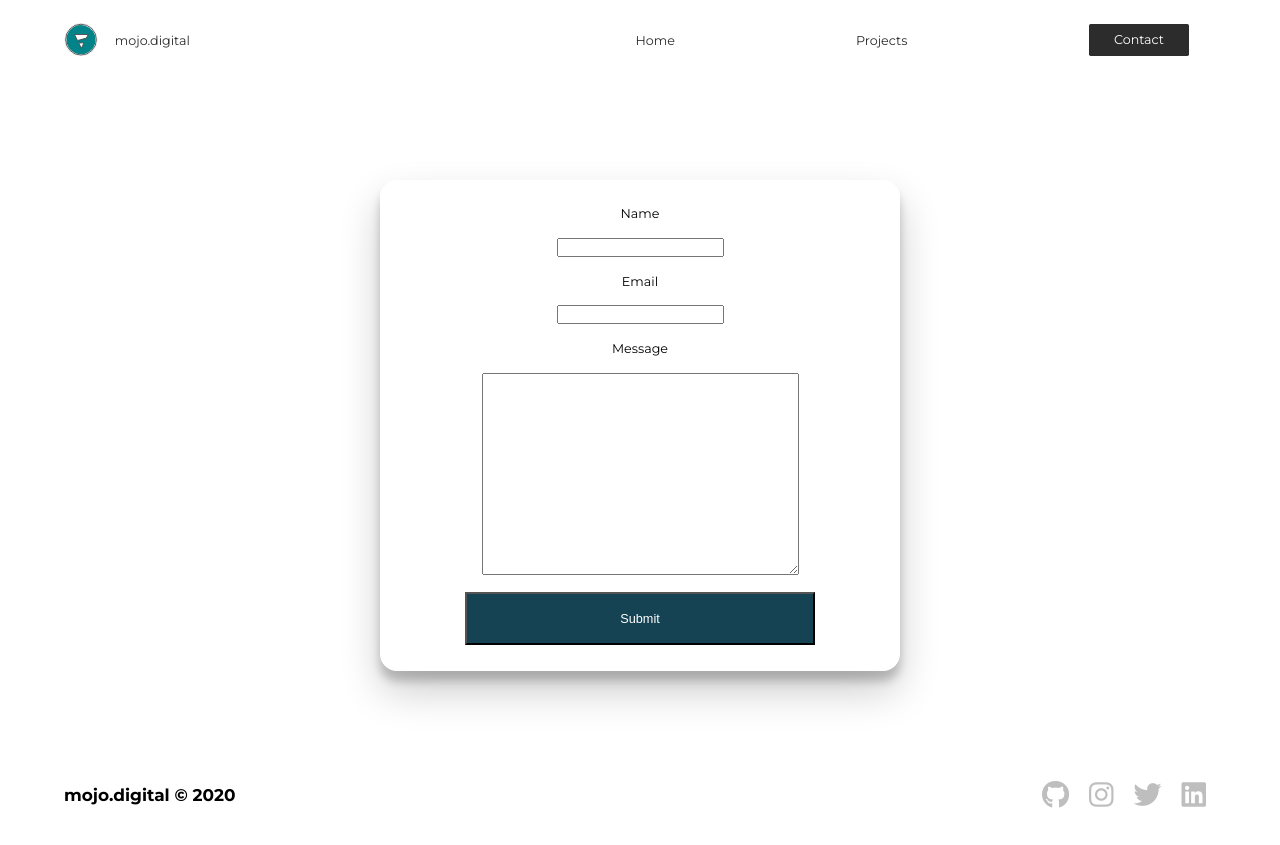
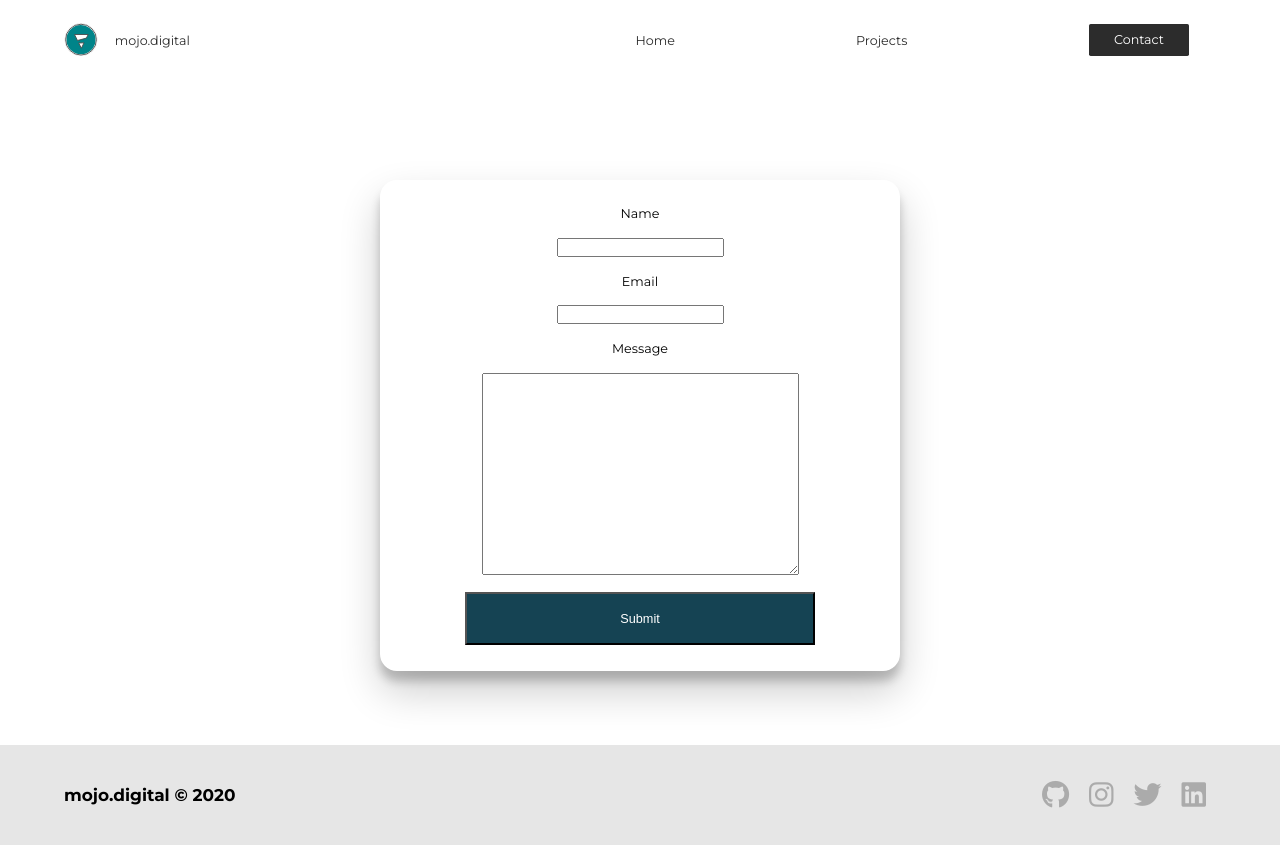
Before and after one commit to mostmojo/folio, a plain HTML site: page contact/index.html in a window 1280 px wide. Drawn offline with Linux system fonts and the light colour scheme.

Commit message:
Chang footer

```diff
--- a/styles/_footer.scss
+++ b/styles/_footer.scss
@@ -1,5 +1,5 @@
 footer {
-	background: white;
+	background: rgb(230, 230, 230);
 	min-height: 10vh;
 	color: white;
 	padding: 0% 5%;
```
Also changed, not shown: styles/styles.css, 1 other file.
